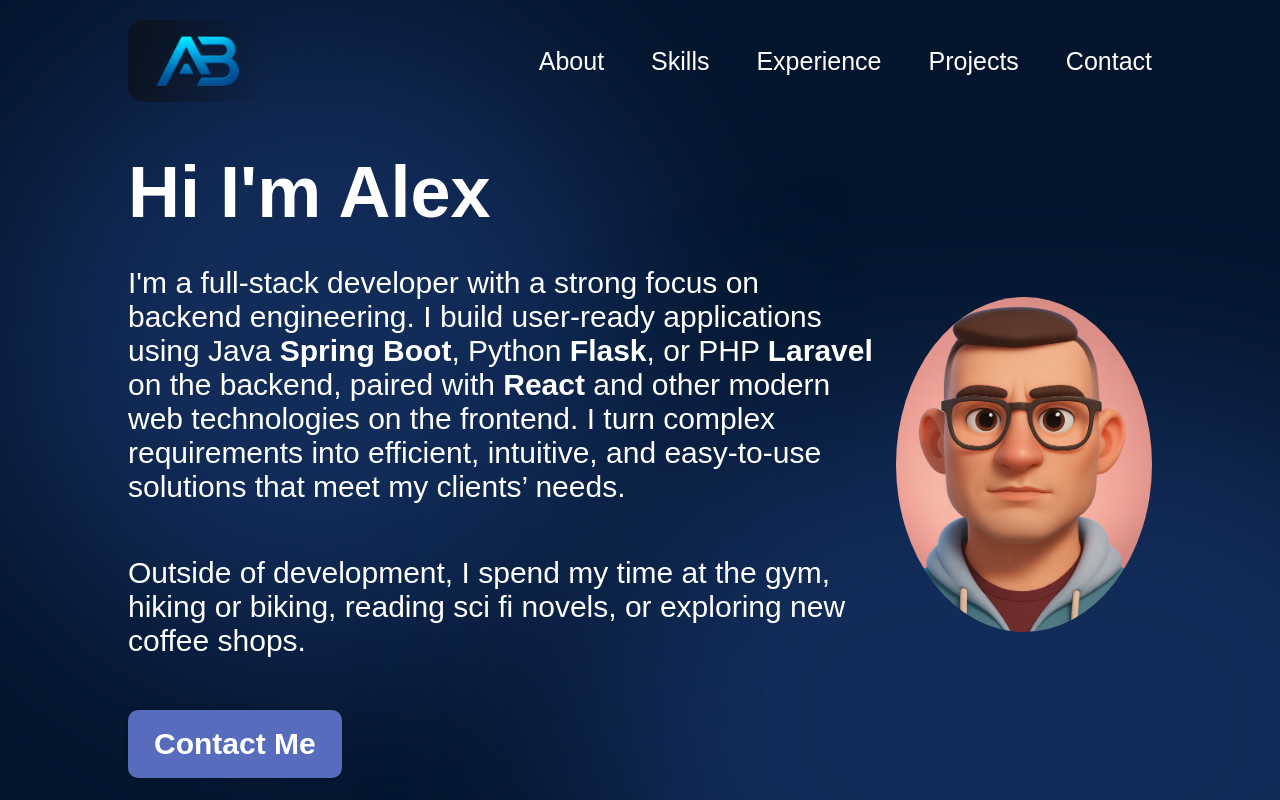
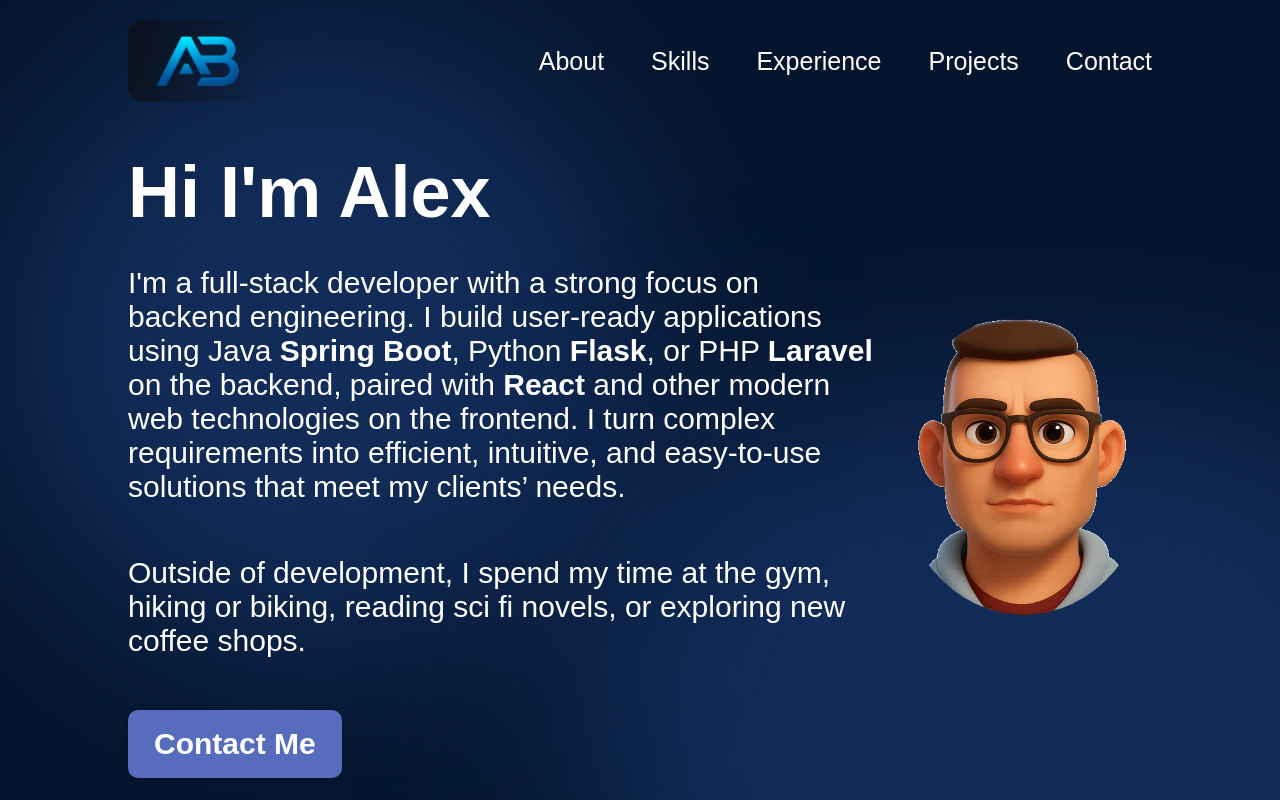
Before and after one commit to alexbalak21/Portofolio-React, a React (Vite) app: page / in a window 1280 px wide. Shown: the top 800 px of the page. Built offline with nearby package versions, Linux system fonts and the light colour scheme.

Commit message:
implemented new avatars

```diff
--- a/src/components/Hero.jsx
+++ b/src/components/Hero.jsx
@@ -1,4 +1,4 @@
-import hero from "../assets/hero.jpg";
+import serius from "../assets/avatar/serius.png";
 
 function Hero() {
   return (
@@ -23,7 +23,7 @@ function Hero() {
           Contact Me
         </a>
       </div>
-      <img src={hero} alt="Picture of me" className="hero__profile-img" />
+      <img src={serius} alt="Picture of me" className="hero__profile-img" />
       <div className="hero__bg-blur--top"></div>
       <div className="hero__bg-blur--bottom"></div>
     </section>
```
Also changed, not shown: src/assets/avatar/serius.png (renamed from avatar/serius.png), src/assets/avatar/smile.png (renamed from avatar/smile.png).
